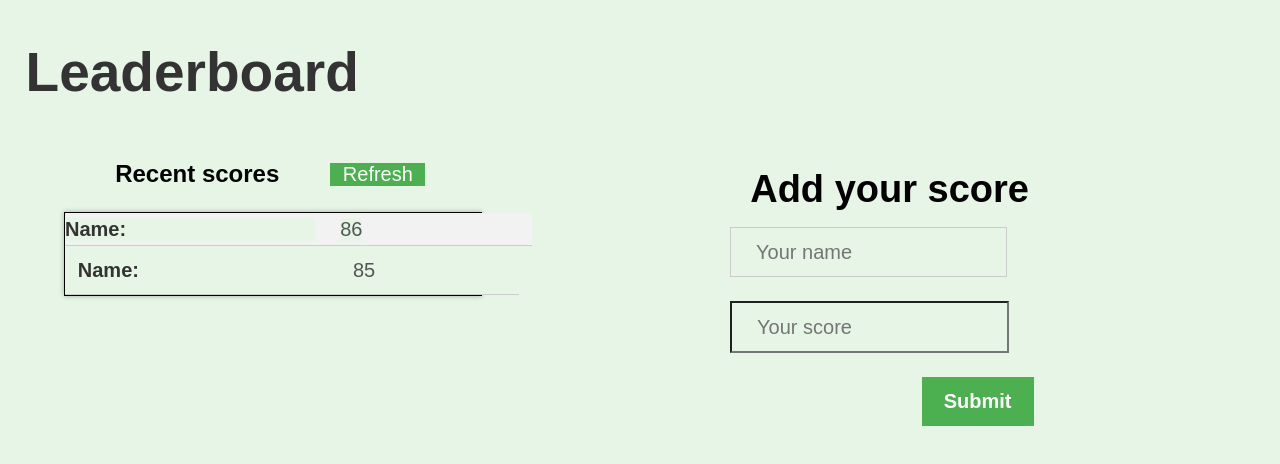
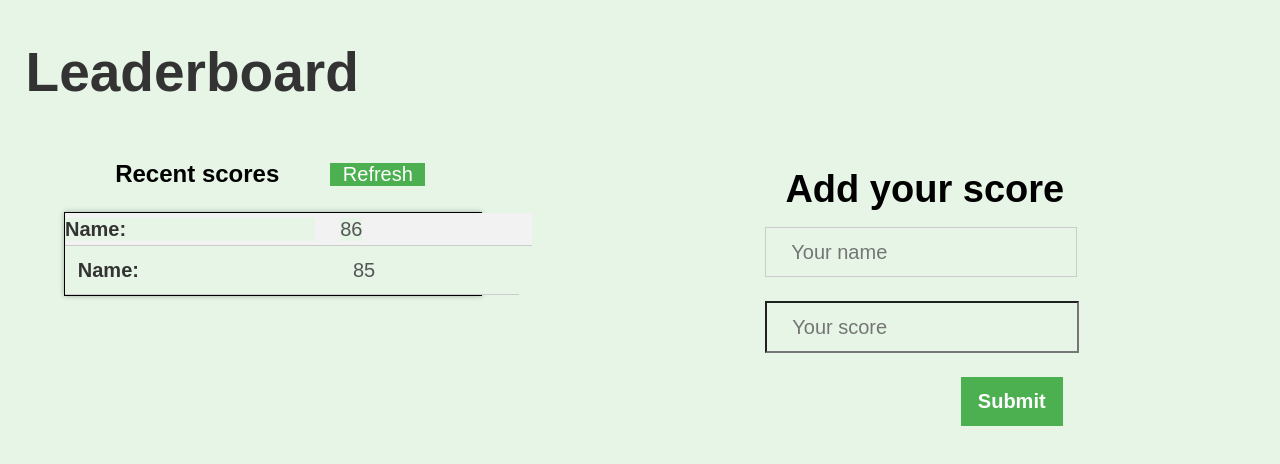
Before and after one commit to maximoortelli/Leaderboard, a website built with webpack: page src/index.html in a window 1280 px wide. Built offline with nearby package versions, Linux system fonts and the light colour scheme; no server answers.

Commit message:
Update Readme and style.css
Update Readme.md
Update Style.css

```diff
--- a/src/style.css
+++ b/src/style.css
@@ -210,7 +210,7 @@ h1 {
     height: 4vh;
     margin-bottom: 3vh;
     margin-right: 20%;
-    width: 70%;
+    width: 81%;
   }
 
   .sub {
@@ -218,8 +218,8 @@ h1 {
     align-items: center;
     justify-content: center;
     font-size: 20px;
-    width: 35%;
-    margin-left: 15vw;
+    width: 32%;
+    margin-left: 15.3vw;
     padding: 1vw;
     font-weight: bolder;
   }
```
Also changed, not shown: README.md, dist/index.html, dist/index.js.
